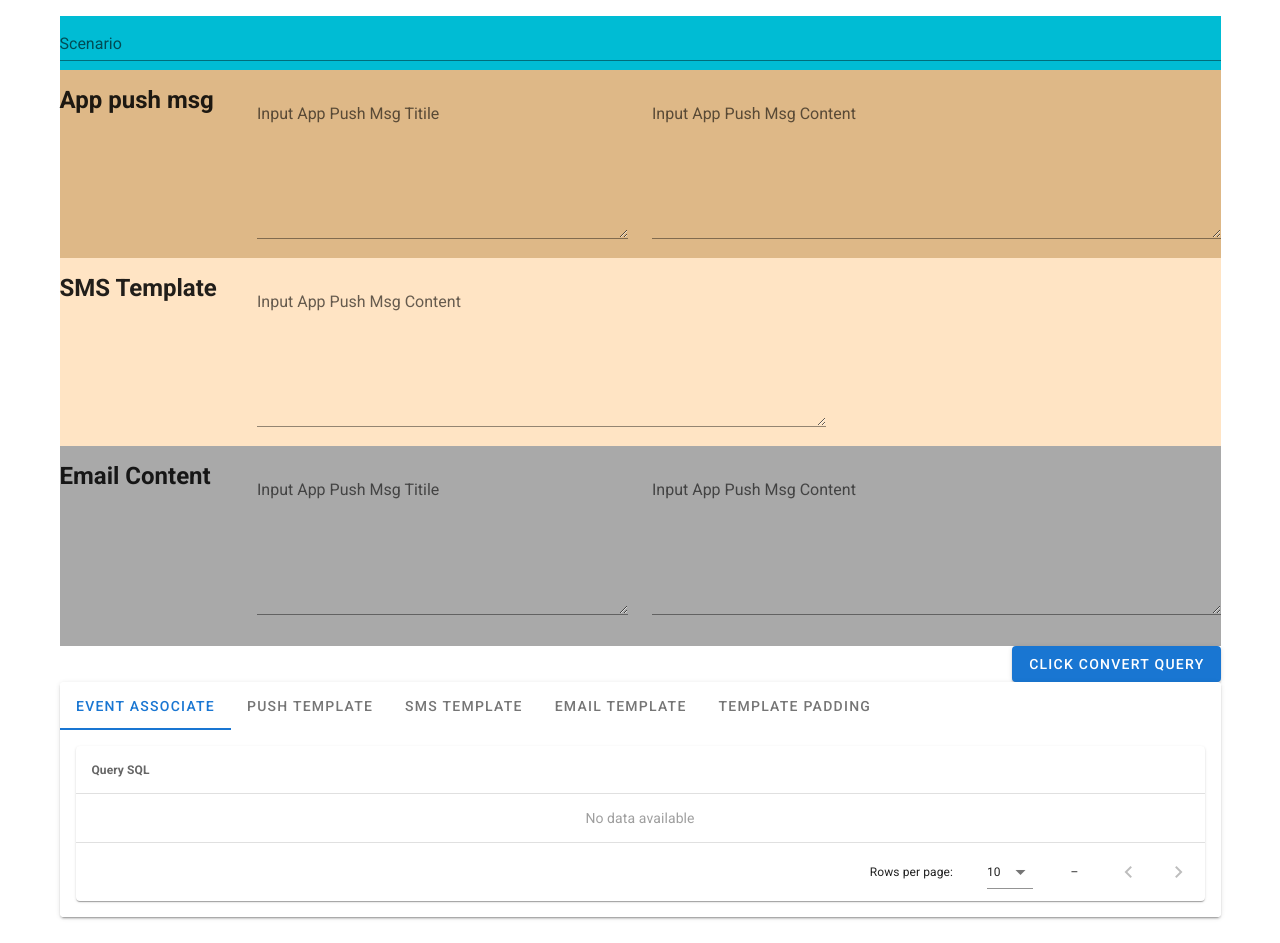
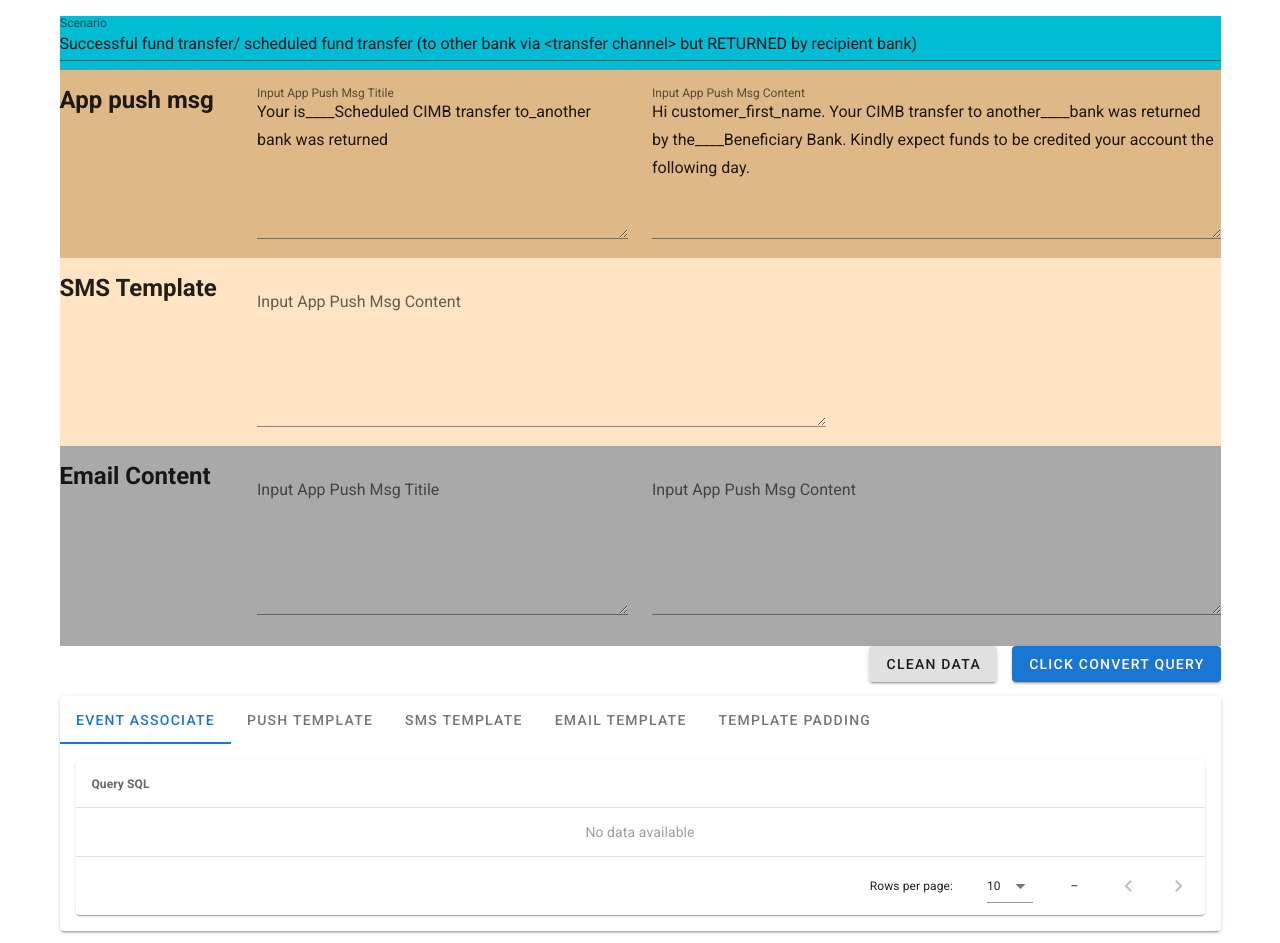
Before and after one commit to Thap1/Convert-Data, a Vue app: page / in a window 1280 px wide. Built offline with nearby package versions, Linux system fonts and the light colour scheme.

Commit message:
replace parameter

```diff
--- a/src/components/template/InputPushTemplate.vue
+++ b/src/components/template/InputPushTemplate.vue
@@ -1,6 +1,12 @@
 <template>
   <v-container>
-    <div class="input-scenario"><v-text-field v-model="scenario" color="orange orange-darken-4" label="Scenario"></v-text-field></div>
+    <div class="input-scenario">
+      <v-text-field
+        v-model="scenario"
+        color="orange orange-darken-4"
+        label="Scenario"
+      ></v-text-field>
+    </div>
     <div class="main-push">
       <v-row>
         <v-col cols="12" md="2">
@@ -60,11 +66,18 @@
         ></v-col>
       </v-row>
     </div>
-    <div style="display: flow-root;">
+    <div style="display: flow-root;height: 50px;">
       <v-btn style="float:right" color="primary" @click="clickConvert"
         >Click Convert Query</v-btn
       >
+      <v-btn
+        style="float:right; margin-right:15px "
+        color="#e0e0e0"
+        @click="cleanData"
+        >Clean Data</v-btn
+      >
     </div>
+    <div style="display: flow-root;"></div>
     <v-card>
       <v-tabs v-model="tab">
         <v-tabs-slider></v-tabs-slider>
@@ -160,9 +173,12 @@ export default {
           value: "name",
         },
       ],
-      scenario: "",
-      pushTitle: "",
-      pushContent: "",
+      scenario:
+        "Successful fund transfer/ scheduled fund transfer (to other bank via <transfer channel> but RETURNED by recipient bank) ",
+      pushTitle:
+        "Your is____Scheduled CIMB transfer to_another bank was returned",
+      pushContent:
+        "Hi customer_first_name. Your CIMB transfer to another____bank was returned by the____Beneficiary Bank. Kindly expect funds to be credited your account the following day.",
       smsContent: "",
       emailTitle: "",
       emailContent: "",
@@ -175,6 +191,20 @@ export default {
     };
   },
   methods: {
+    cleanData() {
+      this.scenario = "";
+      this.pushTitle = "";
+      this.pushContent = "";
+      this.smsContent = "";
+      this.emailTitle = "";
+      this.emailContent = "";
+      this.dataQueryAssociate = [];
+      this.dataQueryPush = [];
+      this.dataQueryEmail = [];
+      this.dataQuerySms = [];
+      this.dataQueryPaddingTemplate = [];
+      this.dataParamPush = [];
+    },
     clickConvert() {
       let getId = this.replaceScenarioId(this.scenario);
       // GET QUERY SQL EVENTASSOSIATE
@@ -213,12 +243,18 @@ export default {
 
       getALLParamPush = [...getParamPushContent, ...getParamPushTile];
       getALLParamPush = this.removeLoopParam(getALLParamPush);
-      let dataParamPushApp = this.mapPushPadding(getId, getALLParamPush);
+      const replaceALLParamPush = getALLParamPush.map((param) => {
+        return this.replaceScenarioId(param);
+      });
+      let dataParamPushApp = this.mapPushPadding(getId, replaceALLParamPush);
 
       // GET QUERY SQL SMS PADDING
       let getALLParamSms = this.getParameter(this.smsContent);
       getALLParamSms = this.removeLoopParam(getALLParamSms);
-      let dataParamSms = this.mapSmsPadding(getId, getALLParamSms);
+      const replaceALLParamSms = getALLParamSms.map((param) => {
+        return this.replaceScenarioId(param);
+      });
+      let dataParamSms = this.mapSmsPadding(getId, replaceALLParamSms);
 
       // GET QUERY SQL EMAIL PADDING
       let getALLParamEmail = [];
@@ -227,7 +263,10 @@ export default {
 
       getALLParamEmail = [...getParamEmailContent, ...getParamEmailTile];
       getALLParamEmail = this.removeLoopParam(getALLParamEmail);
-      let dataParamEmail = this.mapEmailPadding(getId, getALLParamEmail);
+      const replaceALLParamEmail = getALLParamEmail.map((param) => {
+        return this.replaceScenarioId(param);
+      });
+      let dataParamEmail = this.mapEmailPadding(getId, replaceALLParamEmail);
 
       let dataQueryAllPaddingTemplate = [
         ...dataParamPushApp,
@@ -328,6 +367,9 @@ export default {
     replaceContent(param) {
       let getParam = /S*[A-Za-z_]\S*[_]\S*\b/g;
       let paramLowerCase = param.replace(getParam, function(v) {
+        console.log("v:::", v);
+        // const replaceParam = this.replaceScenarioId(v)
+        // console.log("replaceParam:::", this.replaceScenarioId(v));
         return v.toLowerCase();
       });
       return paramLowerCase.replace(getParam, "#{$&}");
@@ -394,7 +436,7 @@ export default {
   height: 200px;
   background-color: darkgray;
 }
-.input-scenario{
+.input-scenario {
   background-color: #00bcd4;
 }
 </style>
```
